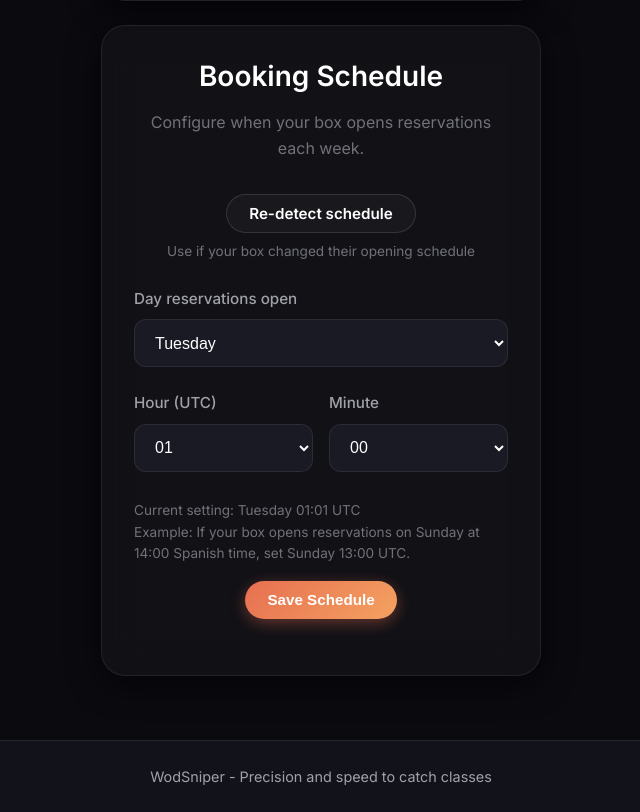
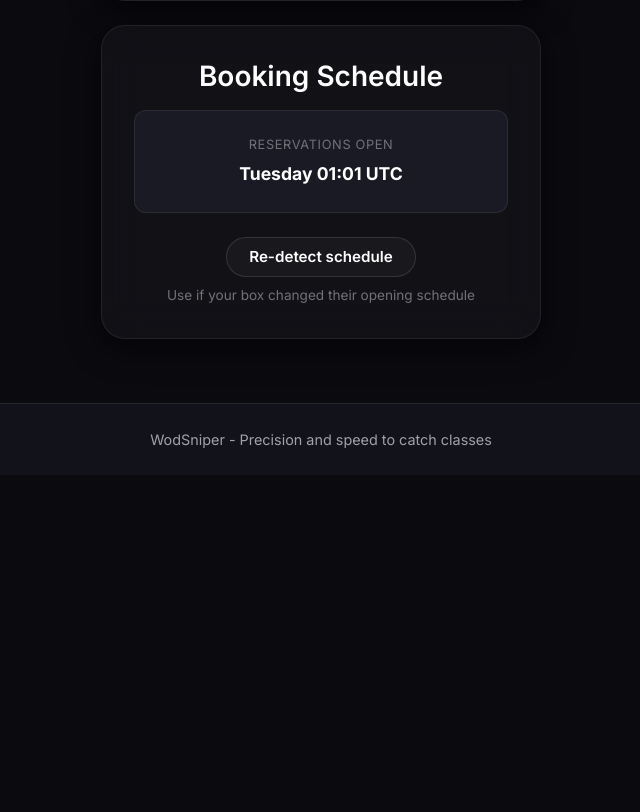
Before and after one commit to Keralin/WodSniper, a Flask app: page /auth/connect in a window 1280 px wide. Shown: the part 959-1771 px from the top of the page, without its empty margins (319-959 px from the left). After the commit the page ends 1407 px from the top, so only its background shows below. Run offline with Flask 3, Linux system fonts and the light colour scheme; a user stored in the database is signed in; tables that the repository leaves empty hold one stand-in row (values such as "Sample post"); some libraries are stand-ins or nearby versions.

Commit message:
chore: remove unused code
- Remove manual schedule form from connect.html (now auto-detected)
- Remove update_box_schedule route
- Remove opening_time_display and day_name from Box model
- Remove unused .form-row CSS

```diff
--- a/app/auth/routes.py
+++ b/app/auth/routes.py
@@ -301,38 +301,3 @@ def detect_box_schedule():
         flash(_('Error detecting schedule') + f': {str(e)}', 'error')
 
     return redirect(url_for('auth.connect_wodbuster'))
-
-
-@auth_bp.route('/update-box-schedule', methods=['POST'])
-@login_required
-def update_box_schedule():
-    """Update the box's booking schedule configuration."""
-    if not current_user.box:
-        flash('No box connected', 'error')
-        return redirect(url_for('auth.connect_wodbuster'))
-
-    try:
-        booking_open_day = int(request.form.get('booking_open_day', 6))
-        booking_open_hour = int(request.form.get('booking_open_hour', 13))
-        booking_open_minute = int(request.form.get('booking_open_minute', 0))
-
-        # Validate
-        if not (0 <= booking_open_day <= 6):
-            raise ValueError('Invalid day')
-        if not (0 <= booking_open_hour <= 23):
-            raise ValueError('Invalid hour')
-        if not (0 <= booking_open_minute <= 59):
-            raise ValueError('Invalid minute')
-
-        current_user.box.booking_open_day = booking_open_day
-        current_user.box.booking_open_hour = booking_open_hour
-        current_user.box.booking_open_minute = booking_open_minute
-
-        db.session.commit()
-
-        flash(f'Schedule updated: {current_user.box.opening_time_display}', 'success')
-
-    except (ValueError, TypeError) as e:
-        flash(f'Invalid schedule values: {e}', 'error')
-
-    return redirect(url_for('auth.connect_wodbuster'))
--- a/app/models.py
+++ b/app/models.py
@@ -27,18 +27,6 @@ class Box(db.Model):
 
     # Relationships
     users = db.relationship('User', backref='box', lazy='dynamic')
-
-    DAY_NAMES = ['Monday', 'Tuesday', 'Wednesday', 'Thursday', 'Friday', 'Saturday', 'Sunday']
-
-    @property
-    def day_name(self):
-        """Return the day name for booking_open_day."""
-        return self.DAY_NAMES[self.booking_open_day]
-
-    @property
-    def opening_time_display(self):
-        """Return formatted opening time (e.g., 'Sunday 14:00')."""
-        return f"{self.day_name} {self.booking_open_hour:02d}:{self.booking_open_minute:02d} UTC"
 
     def __repr__(self):
         return f'<Box {self.name}>'
--- a/app/static/css/style.css
+++ b/app/static/css/style.css
@@ -585,15 +585,6 @@ p {
 /* Forms                */
 /* ==================== */
 .form-group {
-    margin-bottom: var(--space-lg);
-}
-
-.form-row {
-    display: flex;
-    gap: var(--space-md);
-}
-
-.form-row .form-group {
     margin-bottom: var(--space-lg);
 }
 
--- a/app/templates/auth/connect.html
+++ b/app/templates/auth/connect.html
@@ -60,11 +60,16 @@
     {% if current_user.box %}
     <div class="auth-card" style="margin-top: var(--space-lg);">
         <h2>{{ _('Booking Schedule') }}</h2>
-        <p class="auth-description">
-            {{ _('Configure when your box opens reservations each week.') }}
-        </p>
 
-        <div style="margin-bottom: var(--space-lg); text-align: center;">
+        {% set day_names = [_('Monday'), _('Tuesday'), _('Wednesday'), _('Thursday'), _('Friday'), _('Saturday'), _('Sunday')] %}
+        <div class="info-grid" style="margin-bottom: var(--space-lg);">
+            <div class="info-item">
+                <span class="info-label">{{ _('Reservations Open') }}</span>
+                <span class="info-value">{{ day_names[current_user.box.booking_open_day] }} {{ '%02d'|format(current_user.box.booking_open_hour) }}:{{ '%02d'|format(current_user.box.booking_open_minute) }} UTC</span>
+            </div>
+        </div>
+
+        <div style="text-align: center;">
             <a href="{{ url_for('auth.detect_box_schedule') }}" class="btn btn-secondary">
                 {{ _('Re-detect schedule') }}
             </a>
@@ -72,53 +77,6 @@
                 {{ _('Use if your box changed their opening schedule') }}
             </p>
         </div>
-
-        <form method="POST" action="{{ url_for('auth.update_box_schedule') }}" class="form">
-            <input type="hidden" name="csrf_token" value="{{ csrf_token() }}">
-
-            <div class="form-group">
-                <label for="booking_open_day">{{ _('Day reservations open') }}</label>
-                <select name="booking_open_day" id="booking_open_day" class="form-control">
-                    <option value="0" {% if current_user.box.booking_open_day == 0 %}selected{% endif %}>{{ _('Monday') }}</option>
-                    <option value="1" {% if current_user.box.booking_open_day == 1 %}selected{% endif %}>{{ _('Tuesday') }}</option>
-                    <option value="2" {% if current_user.box.booking_open_day == 2 %}selected{% endif %}>{{ _('Wednesday') }}</option>
-                    <option value="3" {% if current_user.box.booking_open_day == 3 %}selected{% endif %}>{{ _('Thursday') }}</option>
-                    <option value="4" {% if current_user.box.booking_open_day == 4 %}selected{% endif %}>{{ _('Friday') }}</option>
-                    <option value="5" {% if current_user.box.booking_open_day == 5 %}selected{% endif %}>{{ _('Saturday') }}</option>
-                    <option value="6" {% if current_user.box.booking_open_day == 6 %}selected{% endif %}>{{ _('Sunday') }}</option>
-                </select>
-            </div>
-
-            <div class="form-row">
-                <div class="form-group" style="flex: 1;">
-                    <label for="booking_open_hour">{{ _('Hour (UTC)') }}</label>
-                    <select name="booking_open_hour" id="booking_open_hour" class="form-control">
-                        {% for h in range(24) %}
-                        <option value="{{ h }}" {% if current_user.box.booking_open_hour == h %}selected{% endif %}>{{ '%02d'|format(h) }}</option>
-                        {% endfor %}
-                    </select>
-                </div>
-                <div class="form-group" style="flex: 1;">
-                    <label for="booking_open_minute">{{ _('Minute') }}</label>
-                    <select name="booking_open_minute" id="booking_open_minute" class="form-control">
-                        {% for m in range(0, 60, 5) %}
-                        <option value="{{ m }}" {% if current_user.box.booking_open_minute == m %}selected{% endif %}>{{ '%02d'|format(m) }}</option>
-                        {% endfor %}
-                    </select>
-                </div>
-            </div>
-
-            {% set day_names = [_('Monday'), _('Tuesday'), _('Wednesday'), _('Thursday'), _('Friday'), _('Saturday'), _('Sunday')] %}
-            <span class="form-hint">
-                {{ _('Current setting:') }} {{ day_names[current_user.box.booking_open_day] }} {{ '%02d'|format(current_user.box.booking_open_hour) }}:{{ '%02d'|format(current_user.box.booking_open_minute) }} UTC
-                <br>
-                {{ _('Example: If your box opens reservations on Sunday at 14:00 Spanish time, set Sunday 13:00 UTC.') }}
-            </span>
-
-            <div class="form-group" style="margin-top: var(--space-md); text-align: center;">
-                <button type="submit" class="btn btn-primary">{{ _('Save Schedule') }}</button>
-            </div>
-        </form>
     </div>
     {% endif %}
 </div>
```
